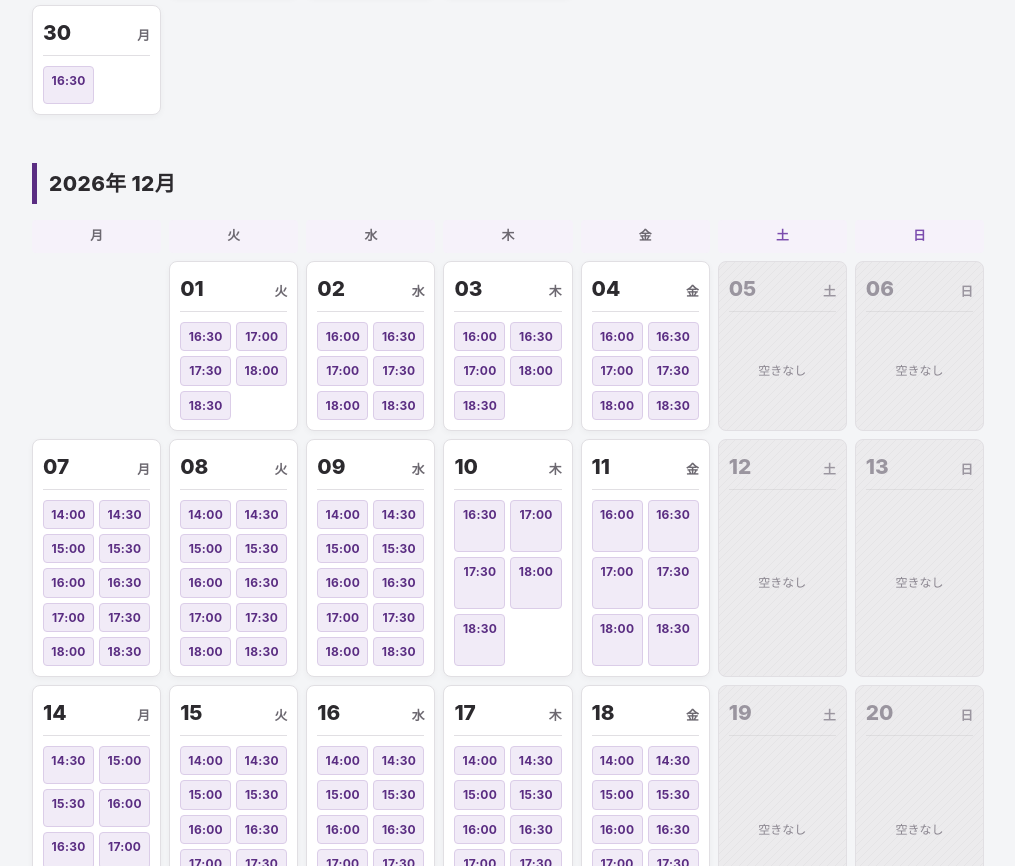
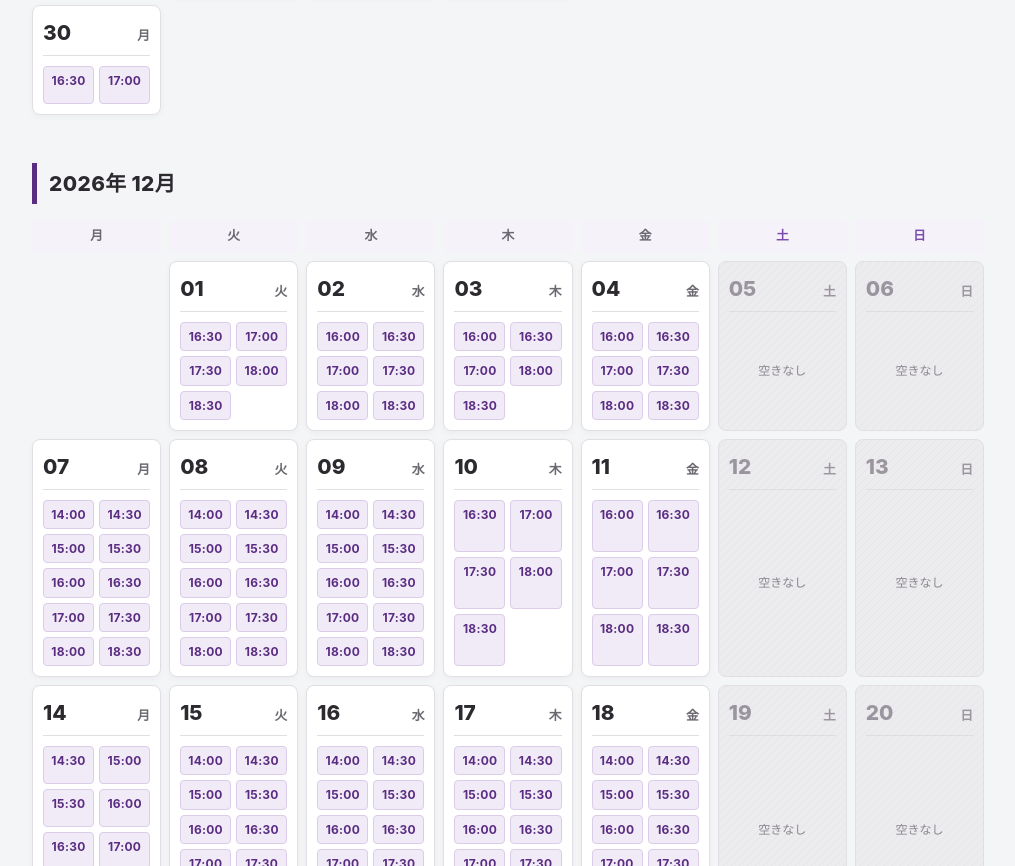
Before and after one commit to saoka-yoyaku/saoka-schedule, a plain HTML site: page index.html in a window 1280 px wide. Shown: the part 1186-2052 px from the top of the page, without its empty margins (132-1147 px from the left). Drawn offline with Linux system fonts and the light colour scheme.

Commit message:
閾ｪ蜍墓峩譁ｰ: 遨ｺ縺肴凾髢灘渚譏

```diff
--- a/index.html
+++ b/index.html
@@ -547,7 +547,7 @@
                     <span class="day-num">30</span>
                     <span class="weekday">月</span>
                 </div>
-                <div class="slots"><span class="slot">16:30</span></div>
+                <div class="slots"><span class="slot">16:30</span><span class="slot">17:00</span></div>
             </div>
             <div class="spacer"></div><div class="spacer"></div><div class="spacer"></div><div class="spacer"></div><div class="spacer"></div><div class="spacer"></div></div>
 </div></div>
```
